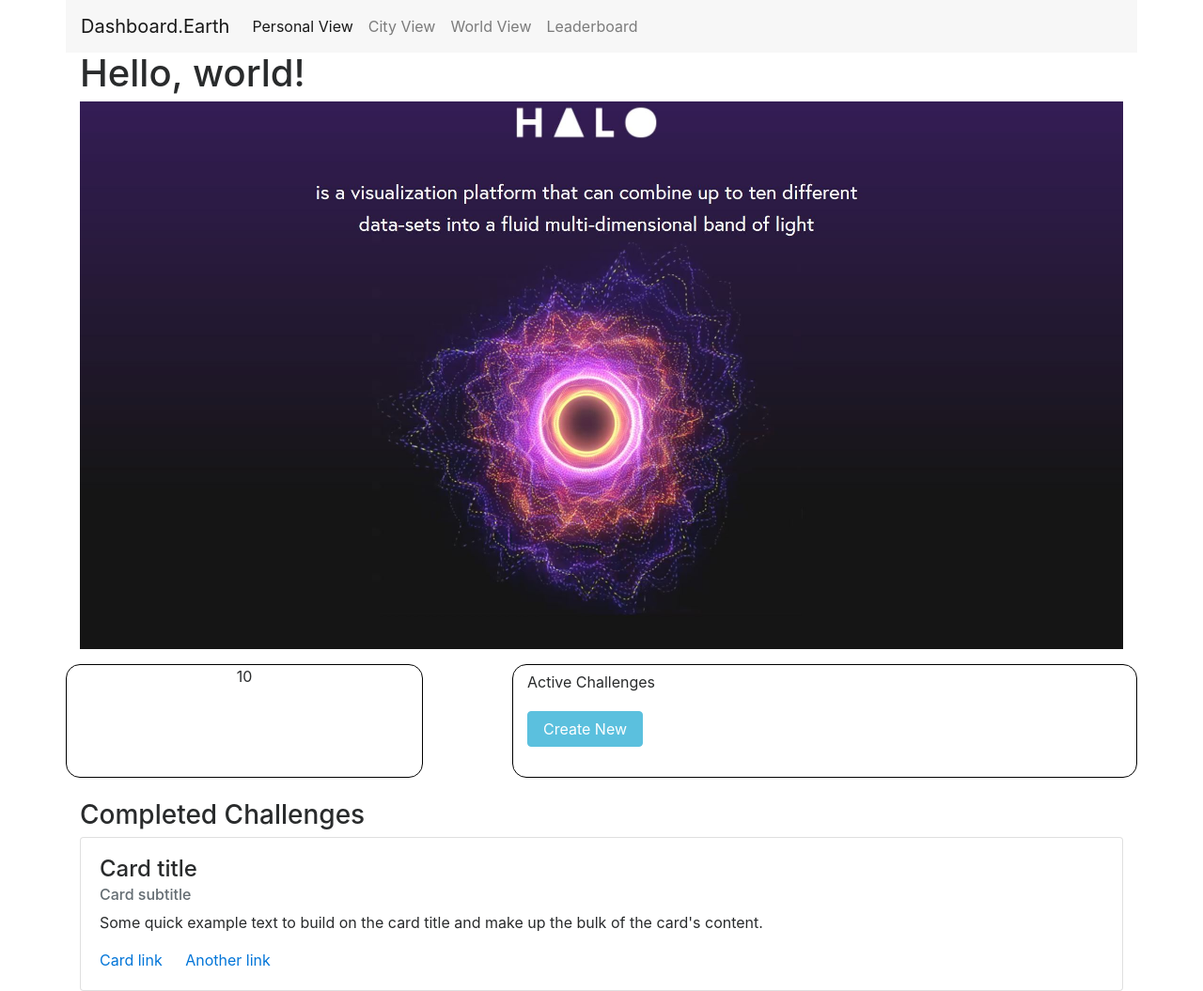
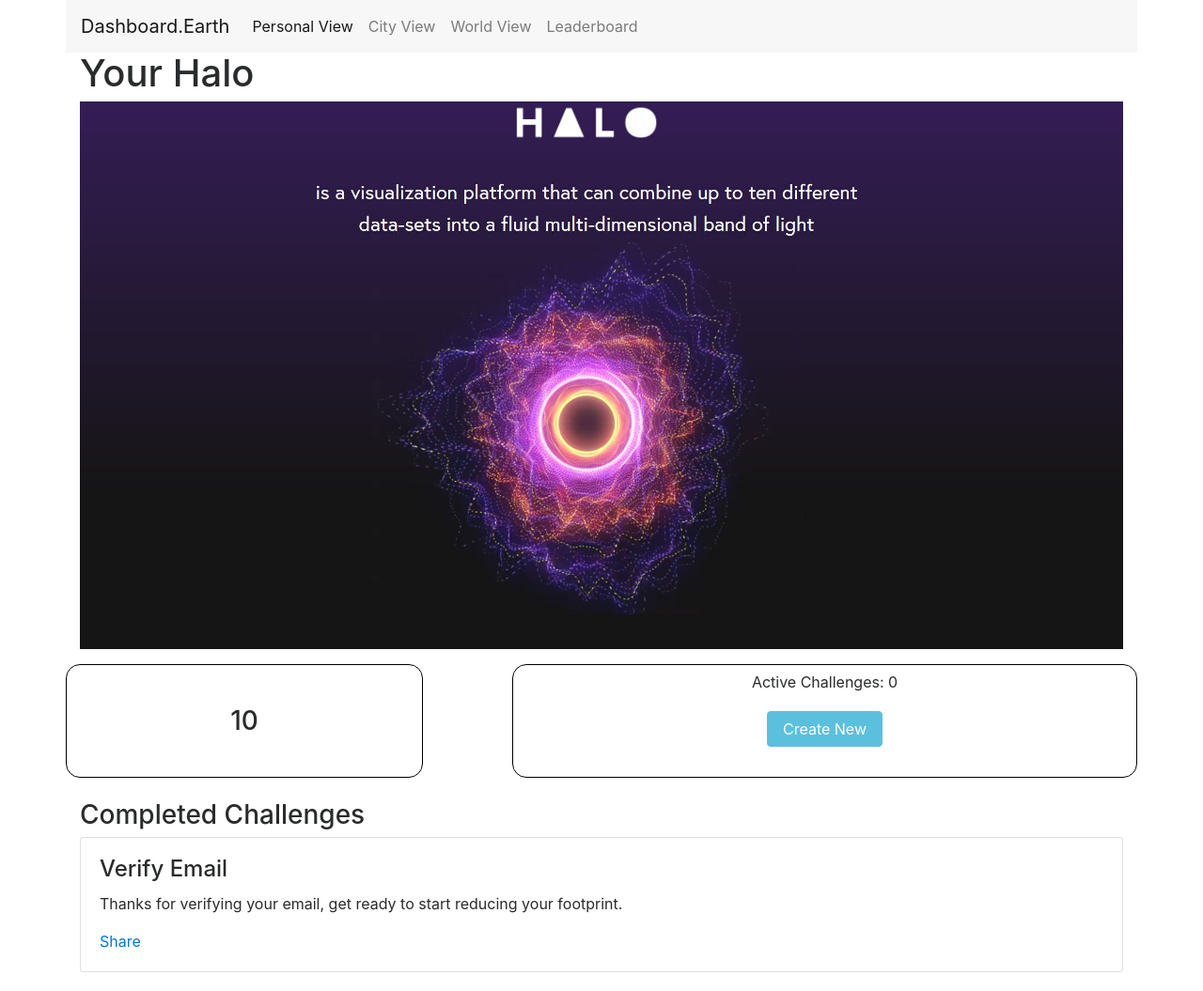
Before and after one commit to GoodCoder447/DashboardWebView, a plain HTML site: page PersonalViewAdmin.html in a window 1280 px wide. Shown: the whole page at 94% size. Drawn offline with nearby package versions, Linux system fonts and the light colour scheme; a script that the page names is missing.

Commit message:
Add texture

```diff
--- /dev/null
+++ b/CityView.css
@@ -0,0 +1,4 @@
+.challenge {
+	border: 1px solid black;
+	border-radius: 15px;
+}
--- a/PersonalViewAdmin.html
+++ b/PersonalViewAdmin.html
@@ -38,7 +38,7 @@
 	</header>
 
 	<section class="container">
-    	<h1>Hello, world!</h1>
+    	<h1>Your Halo</h1>
 
 		<div class=statistics>
 			<div id="halo">
@@ -47,16 +47,18 @@
 
 			<div id=belowHalo class="row">
 				<div id=score class="col-4">
-					<p class="text-center">
+					<h3 class="text-center" style="position: relative;
+top: 50%;
+transform: translateY(-50%); ">
 						10
-					</p>
+					</h3>
 				</div>
 
 				<div class="col-1"></div>
 
-				<div id=activeChallenges class="col-7">
+				<div id=activeChallenges class="col-7 text-center container">
 					<p style="margin-top:1%; margin-bottom:3%;">
-						Active Challenges
+						Active Challenges: 0
 					</p>
 					<a href="ChallengeCreationView.html" class="btn btn-info" role="button" style="margin-bottom:5%";>Create New</a>
 				</div>
@@ -71,11 +73,9 @@
 			</h3>
 			<div class="card">
   				<div class="card-block">
-    				<h4 class="card-title">Card title</h4>
-    				<h6 class="card-subtitle mb-2 text-muted">Card subtitle</h6>
-    				<p class="card-text">Some quick example text to build on the card title and make up the bulk of the card's content.</p>
-    				<a href="#" class="card-link">Card link</a>
-    				<a href="#" class="card-link">Another link</a>
+    				<h4 class="card-title">Verify Email</h4
+    				<p class="card-text">Thanks for verifying your email, get ready to start reducing your footprint.</p>
+    				<a href="#" class="card-link">Share</a>
   				</div>
 			</div>
 		</div>
```
Also changed, not shown: ChallengeCreationView.html (+9 -6 lines), CityView.html (+11 -8 lines), HaloPlaceholder.PNG (added), bike-2462339_1280.jpg (added).
